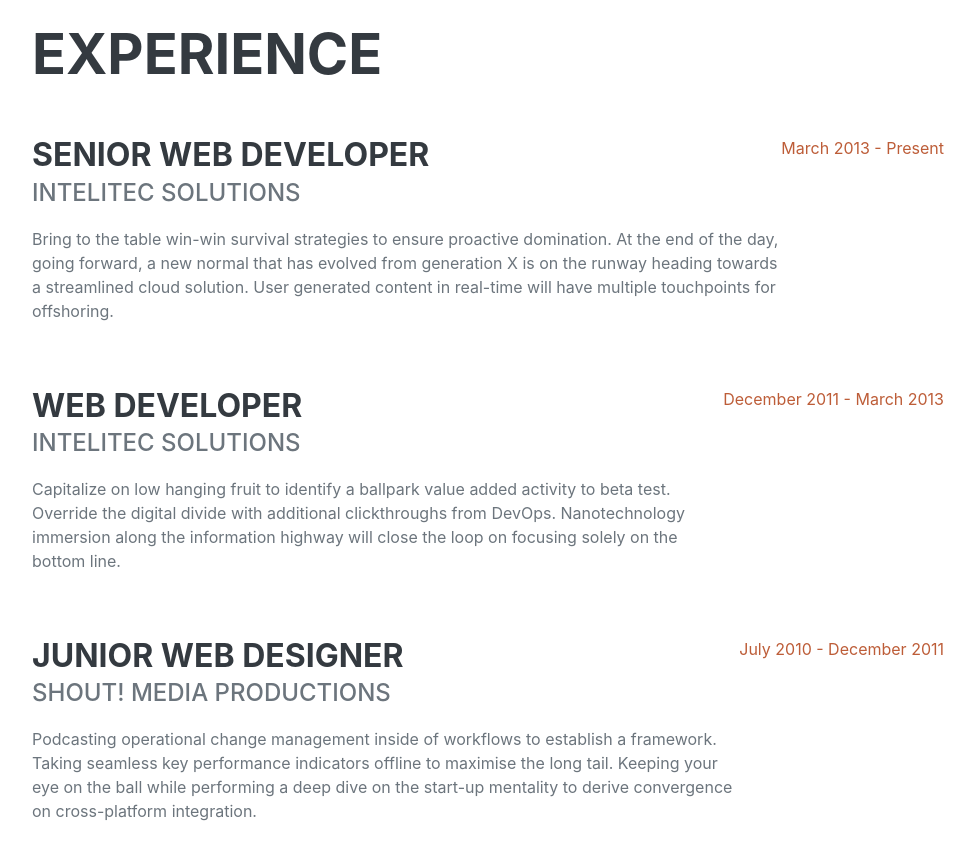
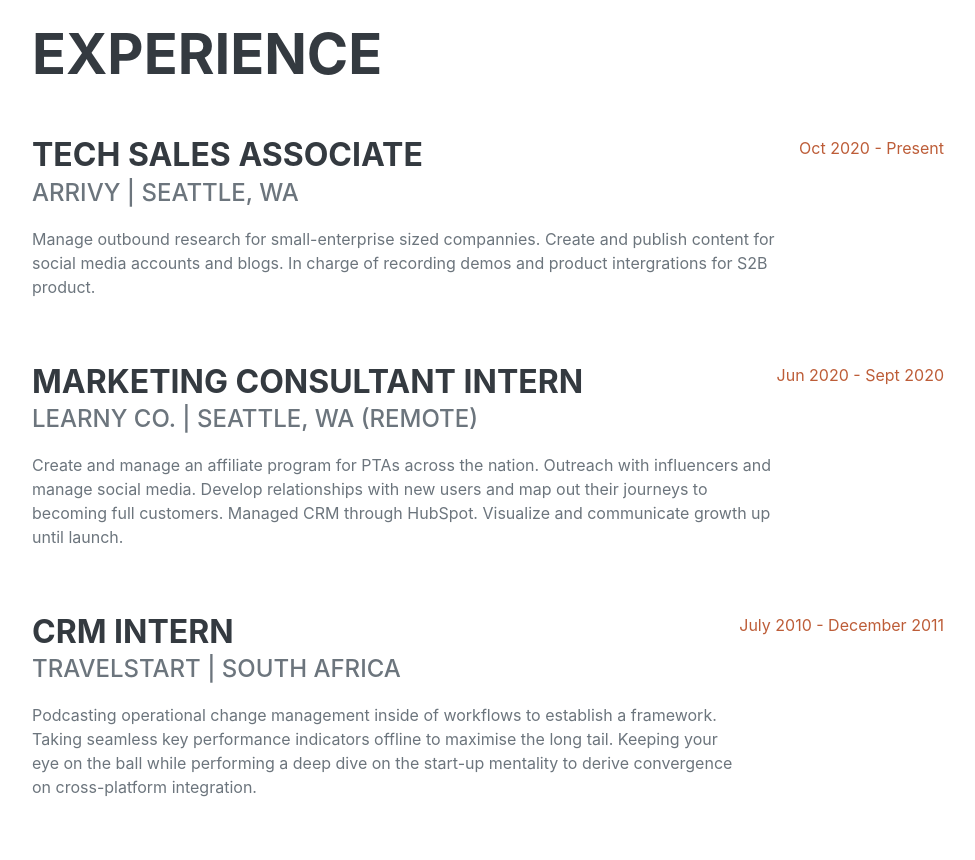
Before and after one commit to nicolealorenzo/nicolealorenzo.github.io, a plain HTML site: page index.html in a window 1280 px wide. Shown: the part 860-1720 px from the top of the page, without its empty margins (288-1263 px from the left). Drawn offline with nearby package versions, Linux system fonts and the light colour scheme; a web font is replaced by a local one.

Commit message:
experience

```diff
--- a/index.html
+++ b/index.html
@@ -47,7 +47,7 @@
                         Seattle, WA · 808.938.1605 ·
                         <a href="nicolealorenzo@gmail.com">name@email.com</a>
                     </div>
-                    <p class="lead mb-5">I am experienced in leveraging agile frameworks to provide a robust synopsis for high level overviews. Iterative approaches to corporate strategy foster collaborative thinking to further the overall value proposition.</p>
+                    <p class="lead mb-5">Senior at the University of Washington studying Data Science and Informatics. Aspiring creator and designer interetsed in CRM and data visualization.</p>
                     <div class="social-icons">
                         <a class="social-icon" href="#"><i class="fab fa-linkedin-in"></i></a>
                         <a class="social-icon" href="#"><i class="fab fa-github"></i></a>
@@ -63,24 +63,24 @@
                     <h2 class="mb-5">Experience</h2>
                     <div class="d-flex flex-column flex-md-row justify-content-between mb-5">
                         <div class="flex-grow-1">
-                            <h3 class="mb-0">Senior Web Developer</h3>
-                            <div class="subheading mb-3">Intelitec Solutions</div>
-                            <p>Bring to the table win-win survival strategies to ensure proactive domination. At the end of the day, going forward, a new normal that has evolved from generation X is on the runway heading towards a streamlined cloud solution. User generated content in real-time will have multiple touchpoints for offshoring.</p>
+                            <h3 class="mb-0">Tech Sales Associate</h3>
+                            <div class="subheading mb-3">Arrivy | Seattle, WA </div>
+                            <p> Manage outbound research for small-enterprise sized compannies. Create and publish content for social media accounts and blogs. In charge of recording demos and product intergrations for S2B product. </p>
                         </div>
-                        <div class="flex-shrink-0"><span class="text-primary">March 2013 - Present</span></div>
+                        <div class="flex-shrink-0"><span class="text-primary">Oct 2020 - Present</span></div>
                     </div>
                     <div class="d-flex flex-column flex-md-row justify-content-between mb-5">
                         <div class="flex-grow-1">
-                            <h3 class="mb-0">Web Developer</h3>
-                            <div class="subheading mb-3">Intelitec Solutions</div>
-                            <p>Capitalize on low hanging fruit to identify a ballpark value added activity to beta test. Override the digital divide with additional clickthroughs from DevOps. Nanotechnology immersion along the information highway will close the loop on focusing solely on the bottom line.</p>
+                            <h3 class="mb-0">Marketing Consultant Intern</h3>
+                            <div class="subheading mb-3">Learny Co. | Seattle, WA (Remote)</div>
+                            <p>Create and manage an affiliate program for PTAs across the nation. Outreach with influencers and manage social media. Develop relationships with new users and map out their journeys to becoming full customers. Managed CRM through HubSpot. Visualize and communicate growth up until launch. </p>
                         </div>
-                        <div class="flex-shrink-0"><span class="text-primary">December 2011 - March 2013</span></div>
+                        <div class="flex-shrink-0"><span class="text-primary">Jun 2020 - Sept 2020</span></div>
                     </div>
                     <div class="d-flex flex-column flex-md-row justify-content-between mb-5">
                         <div class="flex-grow-1">
-                            <h3 class="mb-0">Junior Web Designer</h3>
-                            <div class="subheading mb-3">Shout! Media Productions</div>
+                            <h3 class="mb-0">CRM Intern</h3>
+                            <div class="subheading mb-3">TravelStart | South Africa</div>
                             <p>Podcasting operational change management inside of workflows to establish a framework. Taking seamless key performance indicators offline to maximise the long tail. Keeping your eye on the ball while performing a deep dive on the start-up mentality to derive convergence on cross-platform integration.</p>
                         </div>
                         <div class="flex-shrink-0"><span class="text-primary">July 2010 - December 2011</span></div>
```
